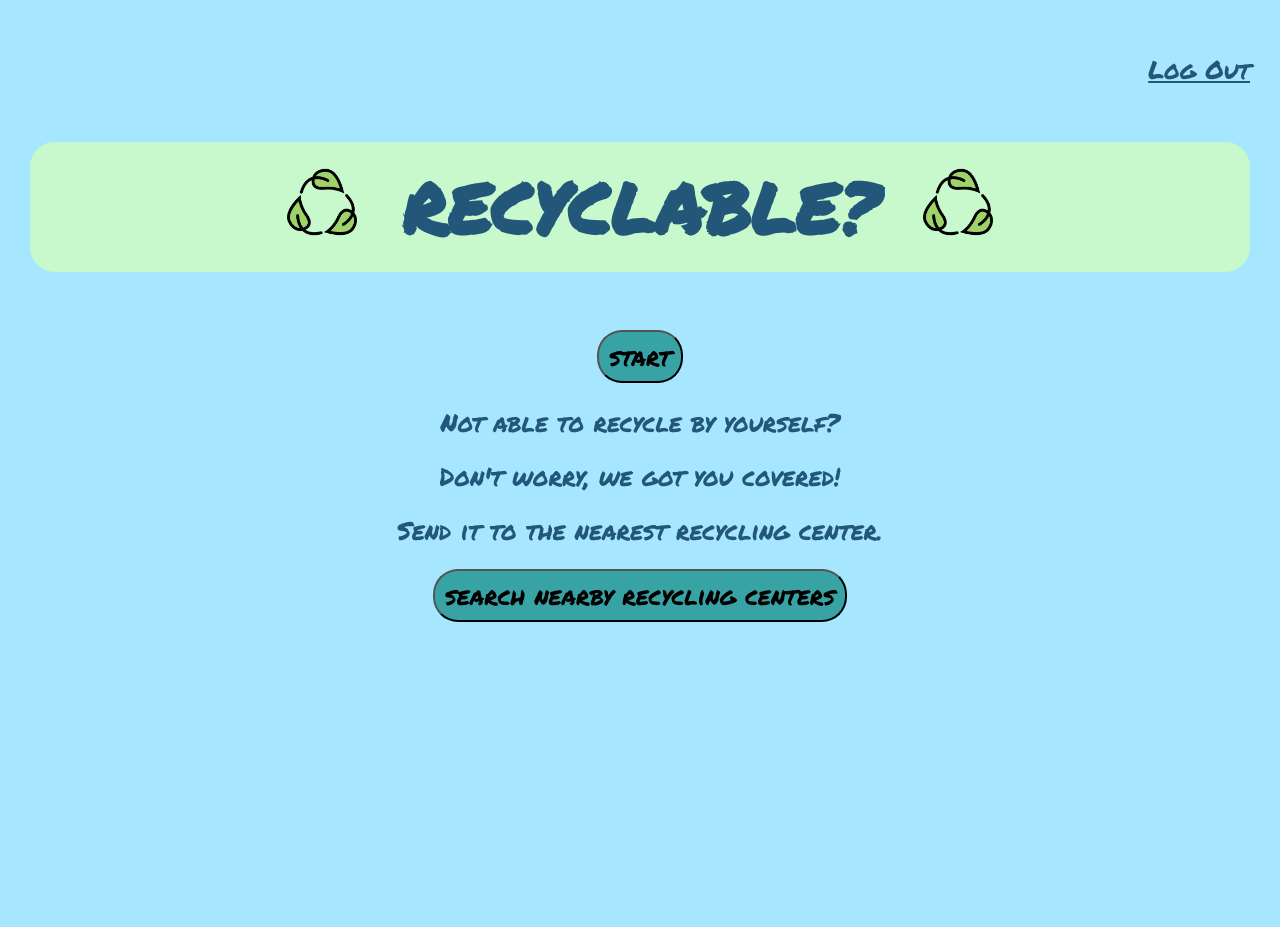
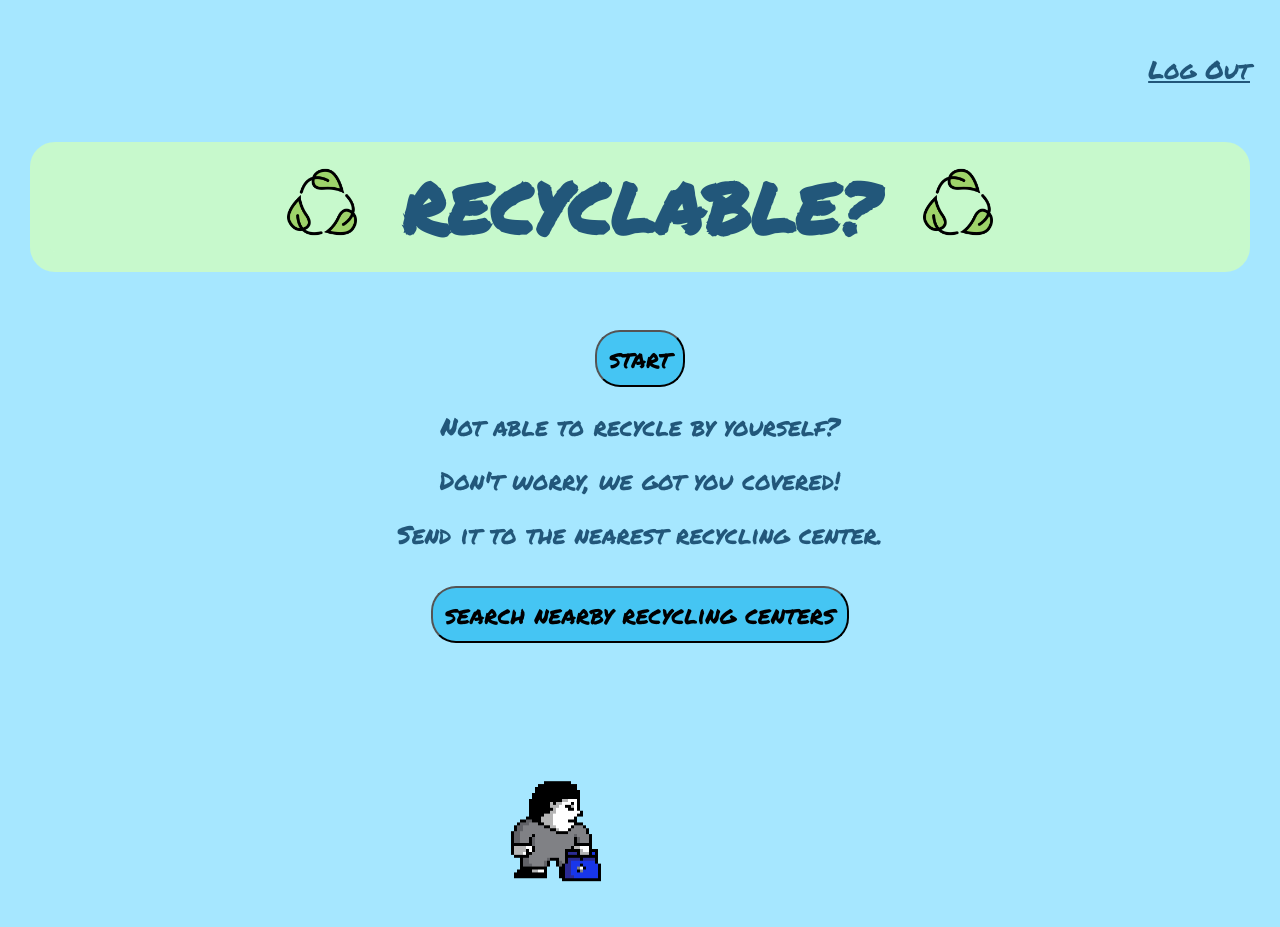
Before and after one commit to phyulwin/Devpost-Funathon2022, a Flask app: page / in a window 1280 px wide. Before the commit the page ends 622 px from the top, so only its background shows below. Run offline with Flask 2, Linux system fonts and the light colour scheme; some libraries are stand-ins or nearby versions.

Commit message:
new loader + decor

```diff
--- a/static/stylesheet.css
+++ b/static/stylesheet.css
@@ -13,14 +13,14 @@ body {
 
 .button {
   border-radius: 25px;
-  padding: 10px;
+  padding: 12px;
   transition: ease-out 0.5s;
-  background-color: #38a3a5;
-  box-shadow: inset 0 0 0 0 #22577a;
+  background-color: #45c5f3;
+  box-shadow: inset 0 0 0 0 #2497e4;
 }
 
 .button:hover {
-  box-shadow: inset 500px 0 0 0 lightblue;
+  box-shadow: inset 500px 0 0 0 rgb(82, 255, 241);
   cursor: pointer;
   color: black;
 }
@@ -71,7 +71,7 @@ h2.card {
 
 form {
   display: block;
-  margin-top: 1em;
+  margin-top: 1.5em;
 }
 
 #video {
@@ -86,5 +86,10 @@ form {
  width: 100%;
  height: 100%;
  z-index: 9999;
- background: url('../static/Preloader_2.gif') 50% 50% no-repeat white;
+ background: url('../static/re.gif') 50% 50% no-repeat white;
 }
+
+#gif {
+  height: 250px;
+  width: 330px;
+}
--- a/templates/index.html
+++ b/templates/index.html
@@ -26,4 +26,6 @@
 <form method="post" action="/location_search">
     <input type="submit" value="search nearby recycling centers" class="button" name="search" />
 </form>
+
+<img id="gif" src="../static/giphy.gif" alt="gif"></img>
 {% endblock %}
--- a/templates/live.html
+++ b/templates/live.html
@@ -10,7 +10,7 @@
 
   // 👇️ hides element (still takes up space on page)
   // box.style.visibility = 'hidden';
-}, 3000); // 👈️ time in milliseconds
+}, 4000); // 👈️ time in milliseconds
 
 </script>
 
```
Also changed, not shown: static/giphy.gif (added), static/re.gif (added).
